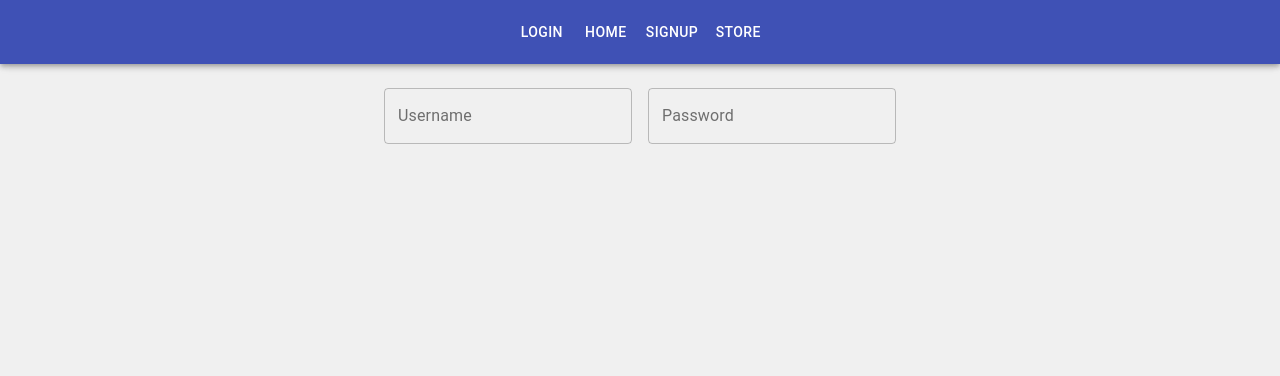
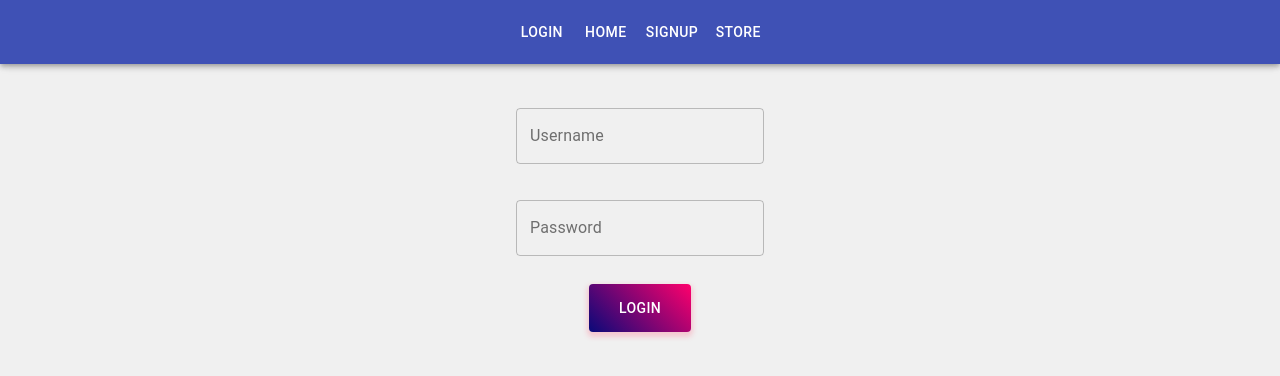
Before and after one commit to WayneFerrao/deltabbt, a React (Create React App) app in the folder client/: page /login in a window 1280 px wide. Shown: the top 376 px of the page. Built offline with nearby package versions, Linux system fonts and the light colour scheme.

Commit message:
Finished Login

```diff
--- a/client/package.json
+++ b/client/package.json
@@ -11,7 +11,8 @@
     "react": "^16.12.0",
     "react-dom": "^16.12.0",
     "react-router-dom": "^5.1.2",
-    "react-scripts": "3.3.0"
+    "react-scripts": "3.3.0",
+    "styled-components": "^5.0.0"
   },
   "scripts": {
     "start": "react-scripts start",
--- /dev/null
+++ b/client/src/components/LoginButton.js
@@ -0,0 +1,29 @@
+import React from 'react';
+import styled from 'styled-components';
+import Button from '@material-ui/core/Button';
+import NoSsr from '@material-ui/core/NoSsr';
+
+const StyledButton = styled(({ color, ...other }) => <Button {...other} />)`
+  background: linear-gradient(45deg, #090979 0%, #ff006c 100%);
+  border: 0;
+  color: black;
+  height: 48px;
+  padding: 0 30px;
+  z-index: 100;
+  box-shadow: 0 3px 5px 2px rgba(255, 105, 135, 0.3);
+
+  & .MuiButton-label {
+    color: ${props => props.color};
+  }
+
+`;
+
+export default function LoginButton() {
+  return (
+    <NoSsr>
+      <div>
+        <StyledButton color="white">Login</StyledButton>
+      </div>
+    </NoSsr>
+  );
+}
--- a/client/src/components/TextBox.js
+++ b/client/src/components/TextBox.js
@@ -1,12 +1,9 @@
 import React from 'react';
 import {
-  fade,
   ThemeProvider,
-  withStyles,
   makeStyles,
   createMuiTheme,
 } from '@material-ui/core/styles';
-import InputBase from '@material-ui/core/InputBase';
 import TextField from '@material-ui/core/TextField';
 import { blue } from '@material-ui/core/colors';
 
--- a/client/src/pages/login.js
+++ b/client/src/pages/login.js
@@ -1,18 +1,29 @@
 import React, { Component } from 'react'
 import TextField from '../components/TextBox'
+import LoginButton from '../components/LoginButton'
 
 export class Login extends Component {
     render() {
         return (
-            <div id = 'TextFields' style={{display: 'flex', justifyContent: 'center'}}>
+            <div id = 'TextFields' style={{display: 'flex', flexDirection: 'column', alignItems: 'center'}}>
+                <div style = {{position: "relative"}}>
+                <br/>
                 <TextField
                     id = 'UNTextField'
                     TextFieldLabel = "Username"
                 />
+                </div>
+                <br/>
+                <div style = {{position: "relative"}}>
                 <TextField
                     id = 'PWTextField'
                     TextFieldLabel = "Password"
                 />
+                </div>
+                <br/>
+                <div>
+                <LoginButton/>
+                </div>
             </div>
         )
     }
```
Also changed, not shown: 1 other file (tests, documents, lock files or other folders).
